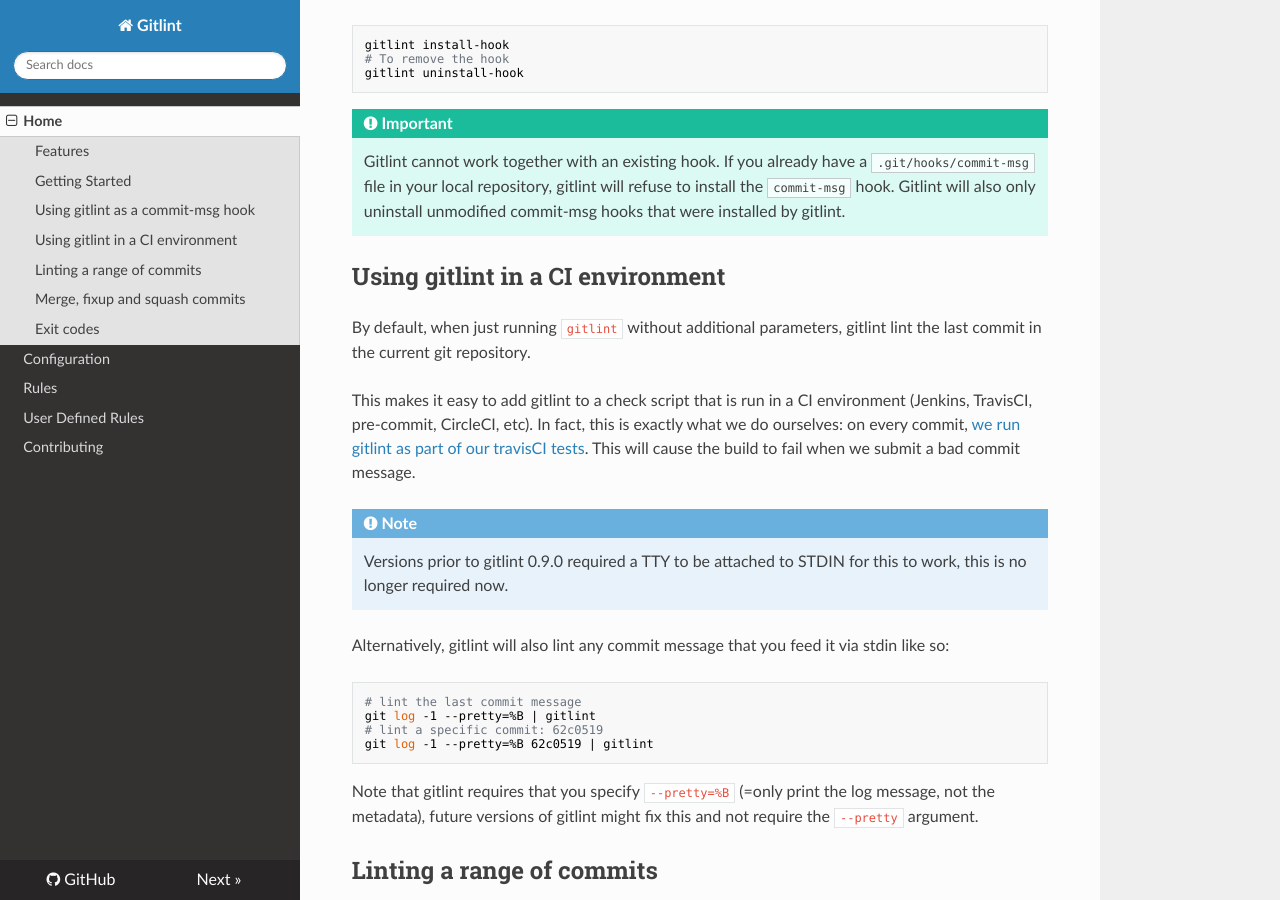
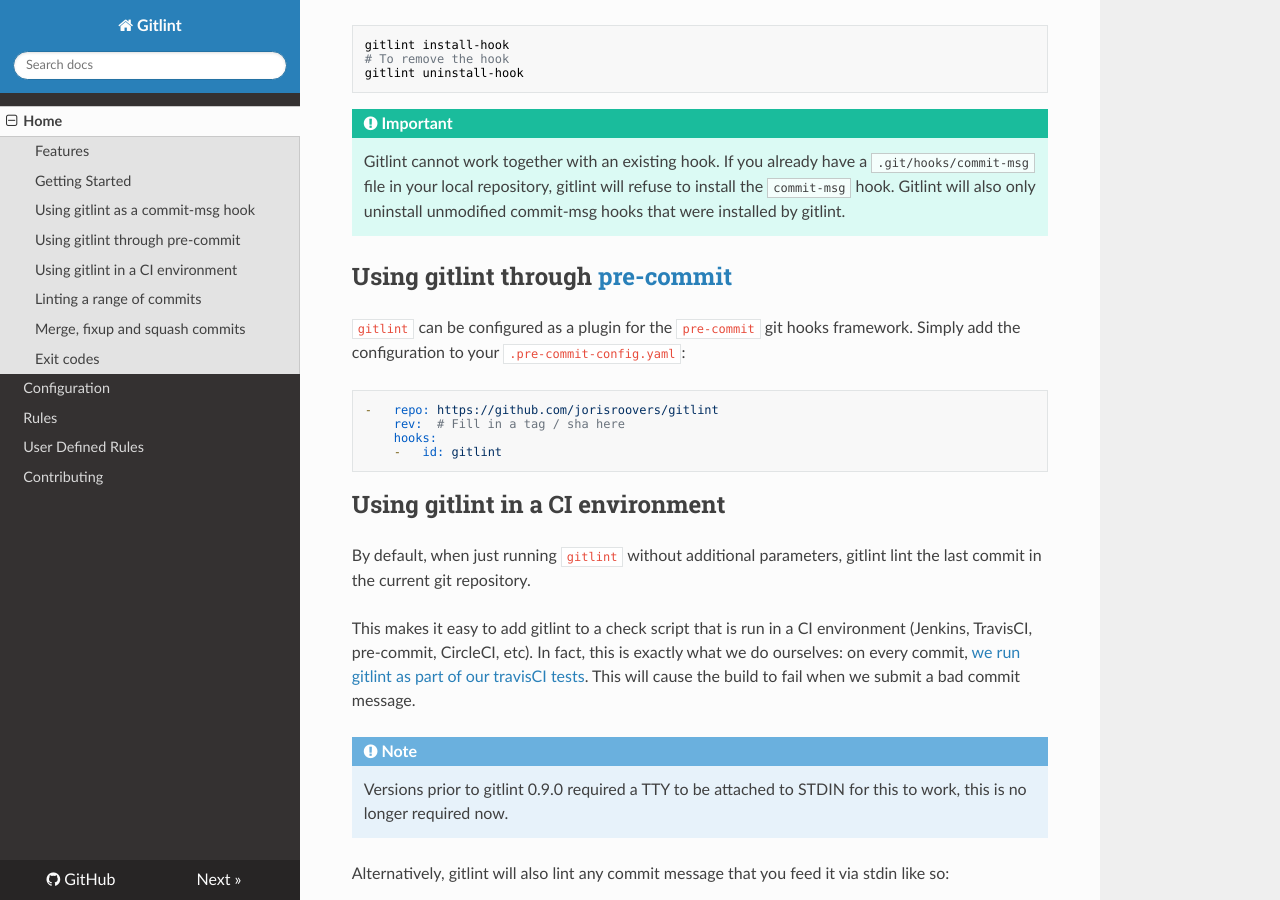
Before and after one commit to jorisroovers/gitlint, an MkDocs documentation site: the page built from docs/index.md, in a window 1280 px wide and 900 px high, scrolled down 2693 px. Built offline with MkDocs 1.6.1, drawn with Linux system fonts in a browser that asks for light colours; nearby versions of some CDN libraries; old or Windows-style settings are respelled for this version of MkDocs.

Commit message:
Add pre-commit metadata
This enables out-of-the-box usage with https://pre-commit.com as a commit-msg
hook.

````diff
--- /dev/null
+++ b/.pre-commit-hooks.yaml
@@ -0,0 +1,5 @@
+-   id: gitlint
+    name: gitlint
+    language: python
+    entry: gitlint --msg-filename
+    stages: [commit-msg]
--- a/docs/index.md
+++ b/docs/index.md
@@ -135,6 +135,19 @@ gitlint uninstall-hook
     file in your local repository, gitlint will refuse to install the ```commit-msg``` hook. Gitlint will also only
     uninstall unmodified commit-msg hooks that were installed by gitlint.
 
+## Using gitlint through [pre-commit](https://pre-commit.com)
+
+`gitlint` can be configured as a plugin for the `pre-commit` git hooks
+framework.  Simply add the configuration to your `.pre-commit-config.yaml`:
+
+```yaml
+-   repo: https://github.com/jorisroovers/gitlint
+    rev:  # Fill in a tag / sha here
+    hooks:
+    -   id: gitlint
+```
+
+
 ## Using gitlint in a CI environment ##
 By default, when just running ```gitlint``` without additional parameters, gitlint lint the last commit in the current
 git repository.
````
